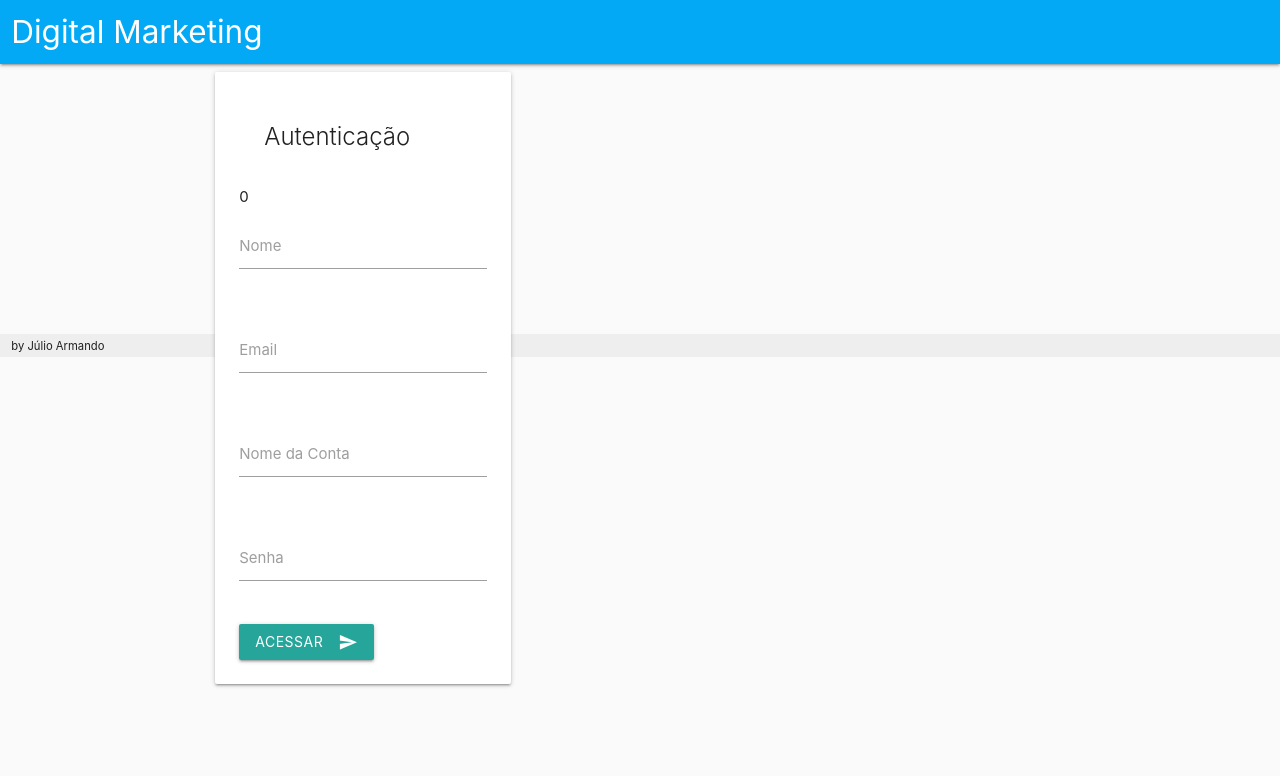
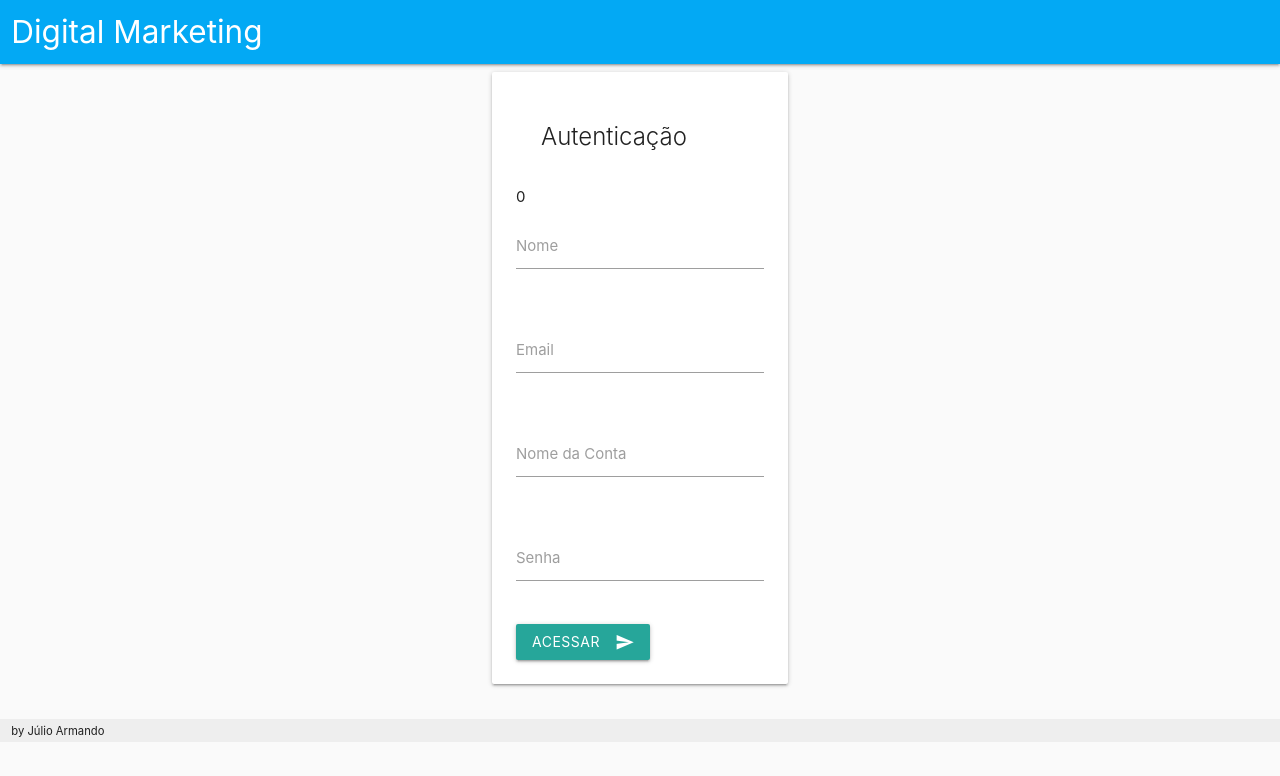
Before and after one commit to Julioamoreno/mailmarketing-frontend, a React (Create React App) app: page /cadastrar in a window 1280 px wide. Shown: the top 776 px of the page. Built offline with nearby package versions, Linux system fonts and the light colour scheme; no server answers.

Commit message:
:art: Alterando estilo da area de conteudo
centralizando em arquivo unico o estilo da area de conteudo

```diff
--- a/src/components/Conteudo.css
+++ b/src/components/Conteudo.css
@@ -1,19 +1,28 @@
 #conteudo{
-
-    /* margin-left: auto;
-    margin-right: auto; */
-    width: 600px;
-    height: 250px;
-    position: relative;
-    display: inline-block;
+    display: inline-grid;
+    grid-row-start: 2;
+    grid-row-end: 4;
+    grid-column-start: 2;
+    grid-column-end: 5;
     top: 0px;
     padding-top: 0;
-    /* margin: 0px; */
-
     align-items: center;
 }
-.mensagem{
-    margin-top: initial;
-    margin-left: 20%;
-    margin-right: auto;
+
+#conteudo .list-panel{
+    max-width: 1170px;
+
 }
+#conteudo .list-panel td{
+    font-size: 20px;
+
+}
+#conteudo .list-panel td>a{
+    margin-left: 1vw;
+
+}
+
+#conteudo .new-panel{
+    padding-left: 15vw;
+    padding-right: 15vw;
+}
```
